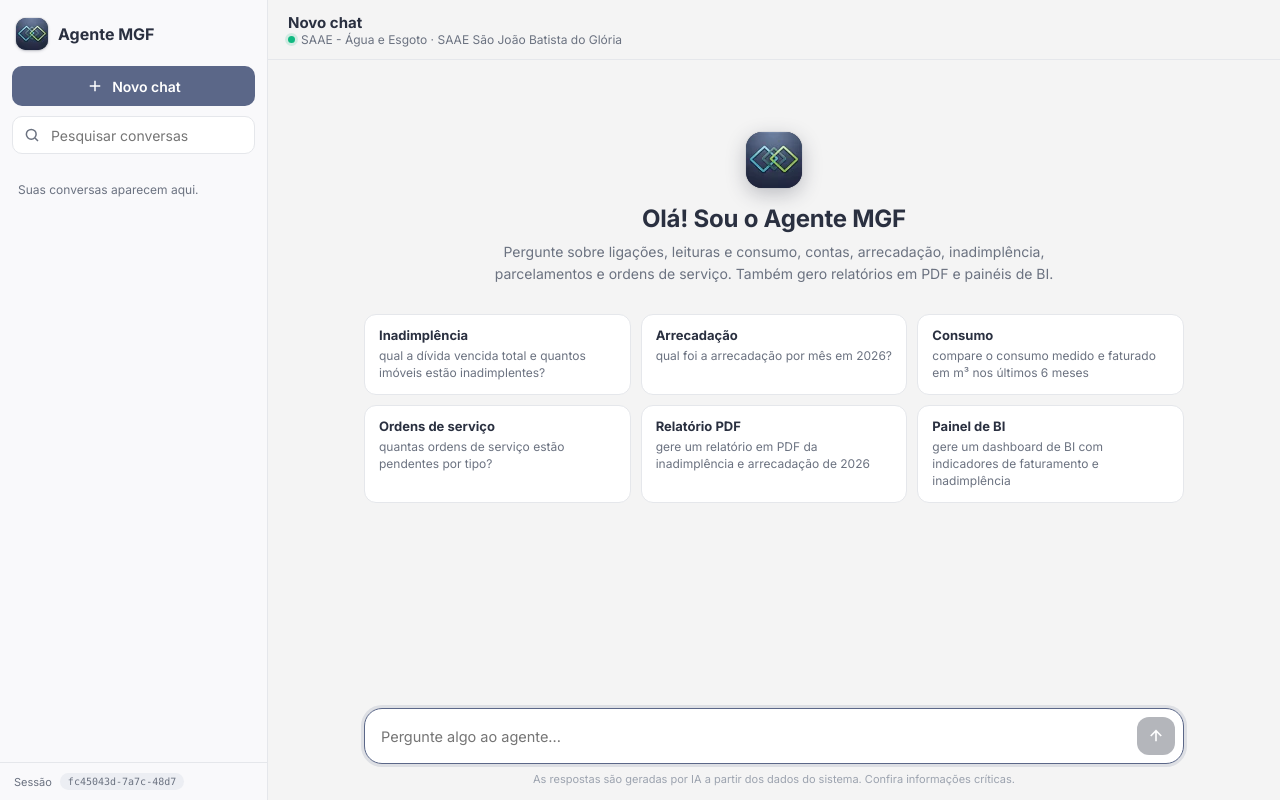
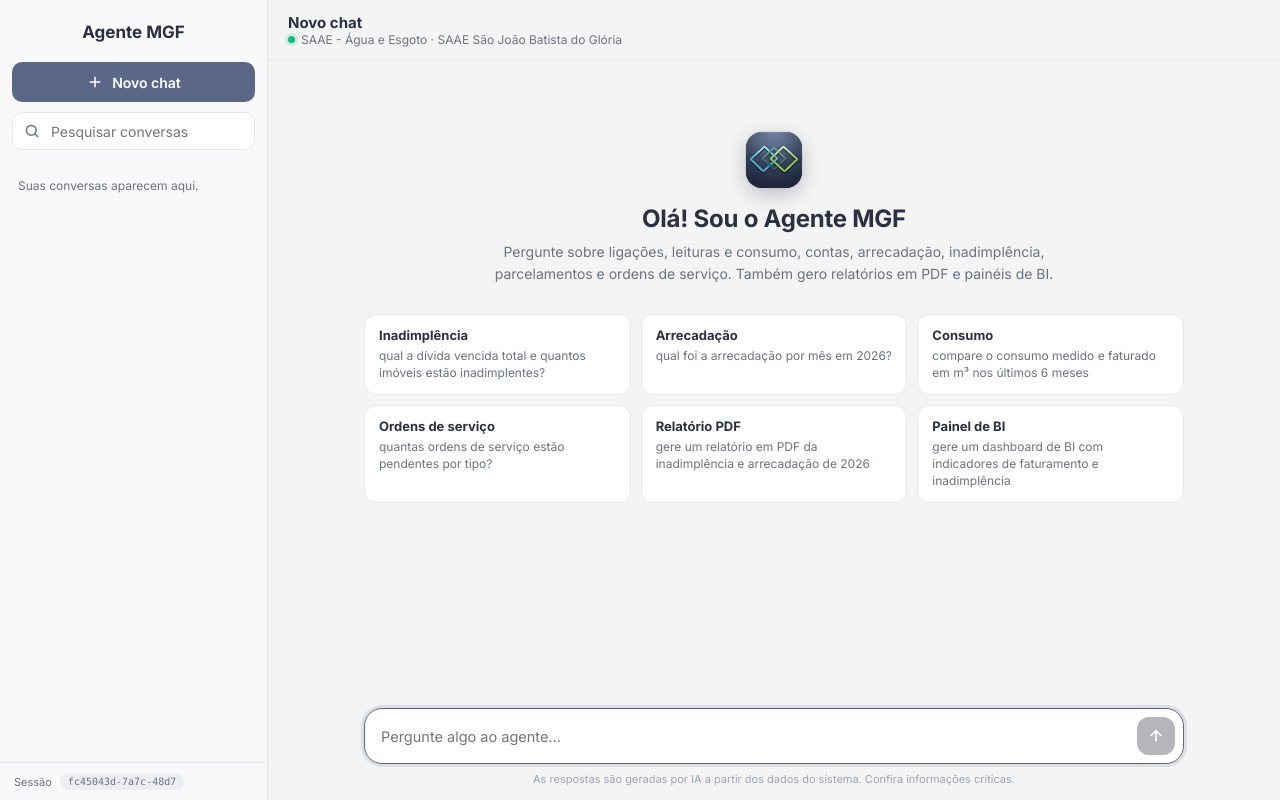
Before and after one commit to kvvv1/ChatbotAutoatendimentoMGF, a website: page painel-atendimento/agente/index.html in a window 1280 px wide. Drawn offline with Linux system fonts and the light colour scheme.

Commit message:
style: titulo centralizado sem logo no menu lateral do agente

```diff
--- a/painel-atendimento/agente/agente.css
+++ b/painel-atendimento/agente/agente.css
@@ -36,18 +36,16 @@ svg { width: 18px; height: 18px; flex: none; }
   background: var(--sidebar); border-right: 1px solid var(--line);
 }
 .sidebar-top { padding: 16px 12px 8px; display: grid; gap: 10px; }
-.brand { display: flex; align-items: center; gap: 10px; padding: 2px 4px 6px; }
-.brand-mark {
-  width: 32px; height: 32px; border-radius: 10px; flex: none; display: block; overflow: hidden;
-  background: var(--primary); box-shadow: 0 1px 3px rgba(42, 48, 64, .28), 0 0 0 1px rgba(42, 48, 64, .06);
-}
+.brand { position: relative; display: flex; align-items: center; justify-content: center; min-height: 36px; padding: 2px 4px 6px; }
 /* Ícone oficial (bitmap 1x/2x/3x): o container recorta os cantos */
-.brand-mark img, .avatar img, .welcome-mark img {
+.avatar img, .welcome-mark img {
   display: block; width: 100%; height: 100%; object-fit: contain;
   user-select: none; -webkit-user-drag: none; pointer-events: none;
 }
-.brand-mark picture, .avatar picture, .welcome-mark picture { display: block; width: 100%; height: 100%; }
-.brand-title { font-weight: 700; font-size: 16px; color: var(--primary); flex: 1; }
+.avatar picture, .welcome-mark picture { display: block; width: 100%; height: 100%; }
+.brand-title { font-weight: 700; font-size: 17px; color: var(--primary); text-align: center; }
+/* O botão de fechar (mobile) fica sobreposto à direita para não descentralizar o título */
+.brand .sidebar-close { position: absolute; right: 0; top: 50%; transform: translateY(-50%); }
 .new-chat {
   display: flex; align-items: center; justify-content: center; gap: 8px;
   height: 40px; border-radius: 10px; border: none;
--- a/painel-atendimento/agente/index.html
+++ b/painel-atendimento/agente/index.html
@@ -18,10 +18,6 @@
     <aside class="sidebar" id="sidebar" aria-label="Histórico de conversas">
       <div class="sidebar-top">
         <div class="brand">
-          <picture class="brand-mark">
-            <source type="image/webp" srcset="assets/brand/gestcom-icon-32.webp 1x, assets/brand/gestcom-icon-64.webp 2x, assets/brand/gestcom-icon-96.webp 3x" />
-            <img src="assets/brand/gestcom-icon-32.png" srcset="assets/brand/gestcom-icon-32.png 1x, assets/brand/gestcom-icon-64.png 2x, assets/brand/gestcom-icon-96.png 3x" width="32" height="32" alt="Agente MGF - GESTCOM" decoding="async" draggable="false" />
-          </picture>
           <span class="brand-title" id="brand-title">Agente MGF</span>
           <button class="icon-btn sidebar-close" id="sidebar-close" aria-label="Fechar histórico">
             <svg viewBox="0 0 24 24" fill="none" stroke="currentColor" stroke-width="2"><path d="M6 6l12 12M18 6L6 18"/></svg>
```
